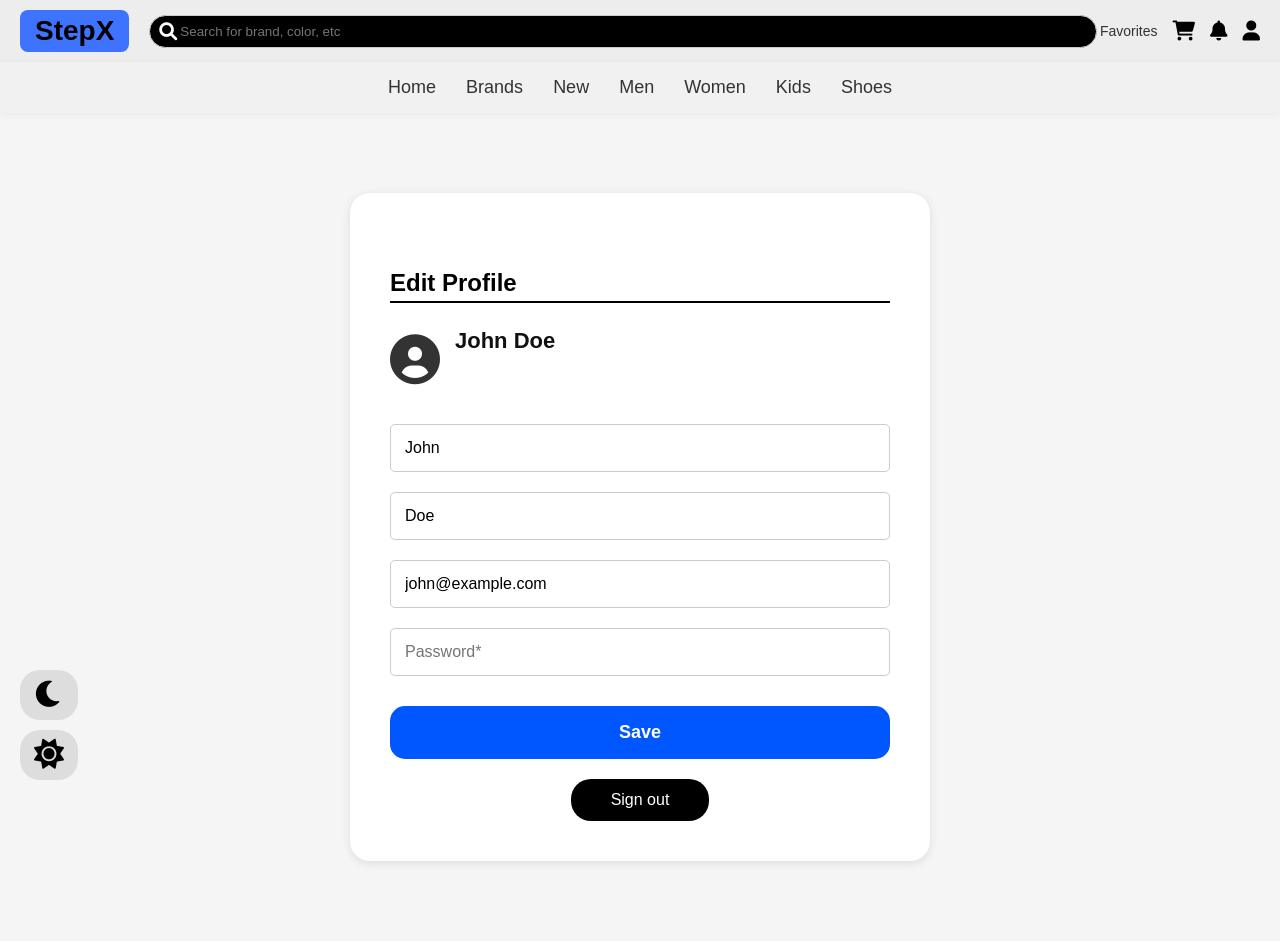
After one commit to DMVDXN/stepx-website, a PHP site: page /stepx_profile.php in a window 1280 px wide. The commit adds this page. Run offline with PHP 8.4, Linux system fonts and the light colour scheme.

Commit message:
Your message

```diff
--- a/stepx_index_home.php
+++ b/stepx_index_home.php
@@ -22,7 +22,9 @@
         </div>
         <i class="fa fa-shopping-cart"></i>
         <i class="fa fa-bell"></i>
-        <i class="fa fa-user"></i>
+        <a href="stepx_profile.php">
+            <i class="fa fa-user"></i>
+        </a>
     </div>
 </header>
 
--- a/stepx_login.php
+++ b/stepx_login.php
@@ -1,5 +1,4 @@
 <?php
-session_start(); // ✅ Needed to use sessions
 
 $servername = "localhost";
 $username = "root";
--- /dev/null
+++ b/stepx_profile.css
@@ -0,0 +1,290 @@
+body {
+    font-family: Arial, sans-serif;
+    background-color: hsl(0, 0%, 96%);
+    margin: 0;
+    padding: 0;
+    transition: background-color 0.3s, color 0.3s;
+}
+
+.top-bar {
+    display: flex;
+    align-items: center;
+    justify-content: space-between;
+    background-color: #EDEDED;
+    padding: 10px 20px;
+}
+
+.logo {
+    font-size: 28px;
+    font-weight: bold;
+    color: black;
+    background-color: #3E73FF;
+    padding: 5px 15px;
+    border-radius: 8px;
+    margin-right: 20px;
+}
+
+.top-bar input {
+    width: 1000px;
+    padding: 8px;
+    border-radius: 20px;
+    border: 1px solid #ccc;
+    margin-right: 20px;
+}
+
+.icons {
+    display: flex;
+    align-items: center;
+    margin-left: auto;
+}
+
+.icons i {
+    margin-left: 15px;
+    font-size: 20px;
+    cursor: pointer;
+    cursor: pointer;
+    transition: color 0.3s, transform 0.3s; /* Smooth transition for hover effects */
+}
+
+.icons i:hover {
+    color: #3E73FF; /* Change color on hover */
+    transform: scale(1.1); /* Slightly enlarge the icon on hover */
+}
+
+.favorites {
+    display: flex;
+    align-items: center;
+    font-size: 14px;
+    color: #333;
+    /*margin-right: 15px; /* Space between Favorites and Cart icon */
+}
+
+.favorites i {
+    margin-right: 5px; /* Space between icon and text */
+    color: #111;
+}
+
+.favorites span {
+    margin-left: 5px;
+}
+
+.favorites:hover {
+    color: #3E73FF; /* Change the text color on hover */
+    transform: scale(1.05); /* Slight zoom effect */
+    transition: all 0.3s ease;
+}
+
+.favorites:hover i,
+.favorites:hover span {
+    color: hsl(0, 100%, 50%); /* Apply hover color to both icon and text */
+}
+
+.navigation-wrapper {
+    background-color: #f1f1f1;
+    padding: 15px 0;
+    width: 100vw; /* Full viewport width */
+    margin: 0;
+    box-shadow: 0 2px 8px rgba(0, 0, 0, 0.05);
+}
+
+.navigation {
+    display: flex;
+    justify-content: center;
+
+}
+
+.navigation a {
+    margin: 0 15px;
+    font-size: 18px;
+    color: #333;
+    text-decoration: none;
+}
+
+.navigation a:hover {
+    color: #3E73FF;
+}
+
+.edit-profile-container {
+    max-width: 500px;
+    margin: 80px auto;
+    background-color: white;
+    padding: 60px 40px 40px;
+    border-radius: 20px;
+    text-align: center;
+    box-shadow: 0 2px 10px rgba(0,0,0,0.1);
+    position: relative;
+
+}
+
+.edit-profile-container h1 {
+    font-size: 24px;
+    font-weight: bold;
+    border-bottom: 2px solid black;
+    padding-bottom: 4px;
+    margin-bottom: 25px;
+    display: inline-block;
+    text-align: left;
+    width: 100%;
+}
+
+.profile-pic i {
+    font-size: 90px;
+    color: #333;
+    margin: 25px 0 10px;
+}
+
+.profile-name {
+    font-size: 20px;
+    font-weight: bold;
+    margin-bottom: 35px;
+}
+
+form input {
+    width: 100%;
+    padding: 14px;
+    margin-bottom: 20px;
+    border-radius: 5px;
+    border: 1px solid #ccc;
+    font-size: 16px;
+    box-sizing: border-box;
+}
+
+.save-btn {
+    width: 100%;
+    padding: 16px;
+    font-size: 18px;
+    font-weight: bold;
+    background-color: #0056ff;
+    color: white;
+    border: none;
+    border-radius: 15px;
+    cursor: pointer;
+    margin-top: 10px;
+    transition: background-color 0.3s;
+}
+
+.save-btn:hover {
+    background-color: #0043cc;
+}
+
+.signout-btn {
+    display: inline-block;
+    margin-top: 20px;
+    padding: 12px 40px;
+    background-color: black;
+    color: white;
+    border-radius: 20px;
+    text-decoration: none;
+    font-size: 16px;
+    font-weight: 500;
+}
+
+
+.theme-buttons {
+    position: fixed;
+    bottom: 20px;
+    left: 20px;
+    display: flex;
+    flex-direction: column; /* Stack buttons vertically */
+    gap: 10px; /* Space between the buttons */
+}
+
+.theme-buttons button {
+    font-size: 30px;
+    padding: 8px 14px;
+    border-radius: 20px;
+    border: none;
+    cursor: pointer;
+    background-color: #ddd;
+    transition: background-color 0.3s;
+}
+
+.theme-buttons button:hover {
+    background-color: #ccc;
+}
+
+.dark-mode {
+    background-color: #111;
+    color: white;
+}
+
+.dark-mode .top-bar {
+    background-color: #222;
+}
+
+.dark-mode .favorites {
+    color: white; /* dark mode text color */
+}
+
+.dark-mode .favorites i {
+    color: white;
+    transition: color 0.3s, transform 0.3s;
+}
+
+.dark-mode .favorites:hover {
+    transform: scale(1.05);
+}
+
+.dark-mode .favorites:hover i,
+.dark-mode .favorites:hover span {
+    color: #ff0000; /* Apply hover color in dark mode */
+}
+
+.dark-mode .navigation-wrapper {
+    background-color: #444; /* Dark grey background */
+}
+
+.dark-mode .navigation-wrapper a {
+    color: white; /* Make sure the text is visible */
+}
+
+.dark-mode .navigation-wrapper a:hover {
+    color: #3E73FF;
+}
+
+.search-container {
+    position: relative;
+    width: 73%;
+}
+
+.search-container input {
+    width: 100%;
+    padding: 8px 10px 8px 30px; /* Add left padding to accommodate the icon */
+    border-radius: 20px;
+    border: 1px solid #ccc;
+    background-color: black;
+    color: white;
+}
+
+.search-container .search-icon {
+    position: absolute;
+    left: 10px;
+    top: 50%;
+    transform: translateY(-50%);
+    color: white;
+    font-size: 18px;
+}
+
+.profile-header {
+    display: flex;
+    align-items: center;
+    gap: 15px;
+    margin-bottom: 35px;
+}
+
+.profile-header i {
+    font-size: 50px;
+    color: #333;
+}
+
+.profile-name {
+    font-size: 22px;
+    font-weight: bold;
+    color: #111;
+}
+
+ /* Force dark mode styles for Edit Profile heading */
+ body.dark-mode .heading-wrapper h1 {
+    color: white !important;
+    border-bottom: 2px solid white !important;
+  }
--- /dev/null
+++ b/stepx_profile.php
@@ -0,0 +1,108 @@
+<?php
+session_start();
+
+$first_name = $_SESSION['first_name'] ?? 'John';
+$last_name = $_SESSION['last_name'] ?? 'Doe';
+$email = $_SESSION['email'] ?? 'john@example.com';
+?>
+
+<!DOCTYPE html>
+<html lang="en">
+<head>
+    <meta charset="UTF-8">
+    <title>Edit Profile - StepX</title>
+    <link rel="stylesheet" href="stepx_profile.css">
+    <link rel="stylesheet" href="https://cdnjs.cloudflare.com/ajax/libs/font-awesome/6.0.0/css/all.min.css">
+</head>
+<body>
+
+    <header class="top-bar">
+        <div class="logo">StepX</div>
+        <div class="search-container">
+            <i class="fa fa-search search-icon"></i>
+            <input type="text" placeholder="Search for brand, color, etc">
+        </div>
+        <div class="icons">
+            <div class="favorites">
+                <i class="fa fa-heart"></i>
+                <span>Favorites</span>
+            </div>
+            <i class="fa fa-shopping-cart"></i>
+            <i class="fa fa-bell"></i>
+            <i class="fa fa-user"></i>
+        </div>
+    </header>
+
+    <div class="navigation-wrapper">
+        <div class="navigation">
+            <a href="stepx_index_home.php">Home</a>
+            <a href="#">Brands</a>
+            <a href="#">New</a>
+            <a href="#">Men</a>
+            <a href="#">Women</a>
+            <a href="#">Kids</a>
+            <a href="#">Shoes</a>
+        </div>
+    </div>
+
+    <div class="edit-profile-container">
+        <h1>Edit Profile</h1>
+        <div class="profile-header">
+  <i class="fa fa-user-circle"></i>
+  <span class="profile-name"><?= htmlspecialchars($first_name . ' ' . $last_name) ?></span>
+</div>
+
+        <form action="#" method="POST">
+            <input type="text" name="first_name" placeholder="First Name*" value="<?= htmlspecialchars($first_name) ?>" required>
+            <input type="text" name="last_name" placeholder="Last Name*" value="<?= htmlspecialchars($last_name) ?>" required>
+            <input type="email" name="email" placeholder="Email Address*" value="<?= htmlspecialchars($email) ?>" required>
+            <input type="password" name="password" placeholder="Password*" required>
+            <button type="submit" class="save-btn">Save</button>
+        </form>
+
+        <a href="stepxlogout.php" class="signout-btn">Sign out</a>
+    </div>
+
+    <div class="theme-buttons">
+  <button onclick="setDarkMode()">
+      <i class="fa fa-moon"></i> <!-- Moon Icon -->
+  </button>
+  <button onclick="setLightMode()">
+      <i class="fa fa-sun"></i> <!-- Sun Icon -->
+  </button>
+</div>
+
+<script>
+    let currentSlide = 0;
+
+    function changeSlide(direction) {
+        const slides = document.querySelectorAll('.brand-logo');
+        currentSlide += direction;
+
+        if (currentSlide < 0) {
+            currentSlide = slides.length - 1;
+        } else if (currentSlide >= slides.length) {
+            currentSlide = 0;
+        }
+
+        // Hide all slides
+        slides.forEach(slide => slide.style.display = 'none');
+
+        // Show current slide
+        slides[currentSlide].style.display = 'block';
+    }
+
+    // Initial display setup
+    changeSlide(0);
+
+    function setDarkMode() {
+        document.body.classList.add('dark-mode');
+    }
+
+    function setLightMode() {
+        document.body.classList.remove('dark-mode');
+    }
+</script>
+
+</body>
+</html>
```
Also changed, not shown: stepx_styles.css (+16 -0 lines), StepX profile page.png (added).
